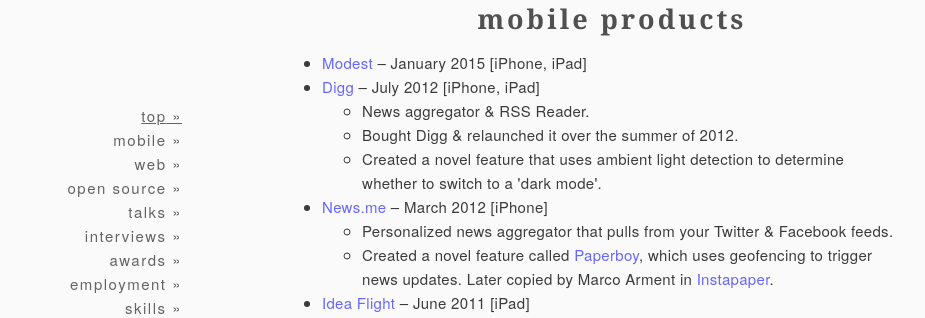
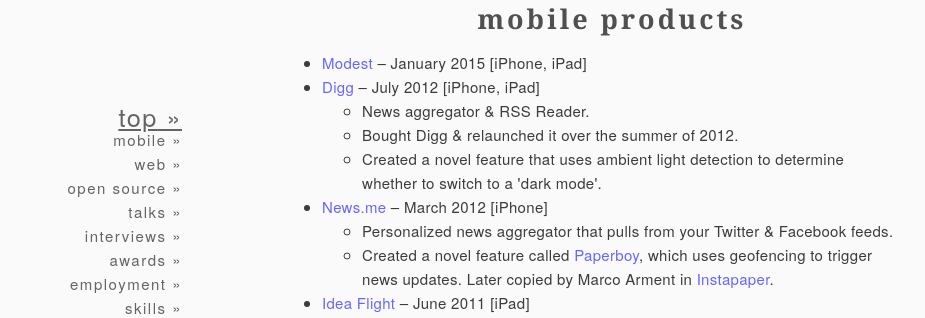
Before and after one commit to rhaining/rhaining.github.io, a PHP site: page / in a window 1280 px wide, with the pointer over the restyled element. Shown: the part 145-463 px from the top of the page, without its empty margins (48-973 px from the left). Run offline with PHP 8.4, Linux system fonts and the light colour scheme.

Commit message:
Update style.css

```diff
--- a/style.css
+++ b/style.css
@@ -113,6 +113,9 @@ and (max-width : 500px) {
 #leftbar a{
   color: rgb(100,100,100);
 }
+#leftbar a:hover{
+  font-size: 1.3em;
+}
 #content #leftbar .leftbarline{
   text-align: right;
 }
```
